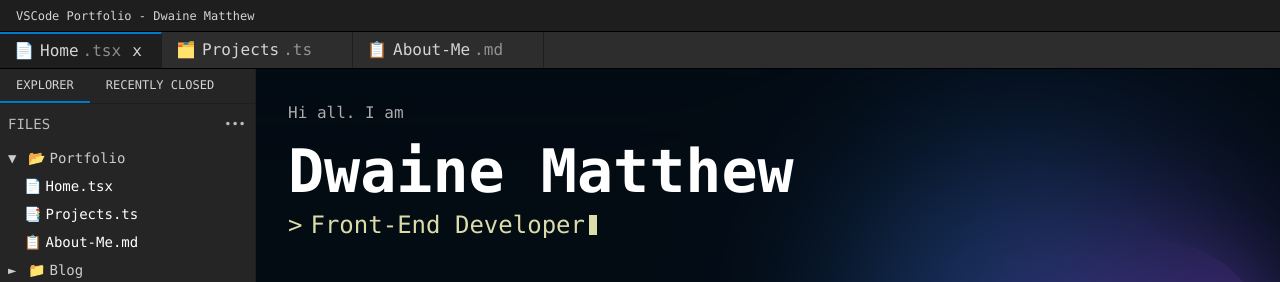
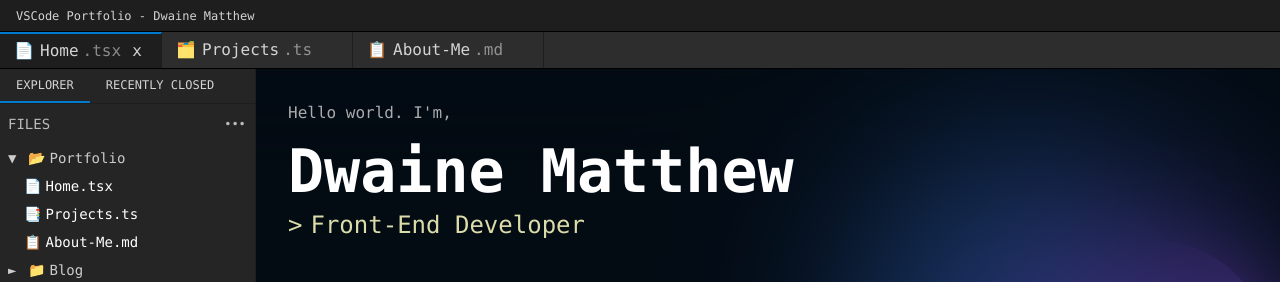
Before and after one commit to dwainejade/vsc-portfoio, a React (Vite) app: page / in a window 1280 px wide. Shown: the top 282 px of the page. Built offline with nearby package versions, Linux system fonts and the light colour scheme.

Commit message:
remove animations

```diff
--- a/src/components/content/HomeContent.tsx
+++ b/src/components/content/HomeContent.tsx
@@ -1,5 +1,5 @@
 // src/components/content/HomeContent.tsx
-import React, { useState, useEffect, ReactNode } from 'react';
+import React, { ReactNode } from 'react';
 import '../../styles/vscode-theme.css';
 
 // Syntax highlighting components
@@ -14,14 +14,6 @@ const Keyword: React.FC<SyntaxProps> = ({ children }) => (
 const Variable: React.FC<SyntaxProps> = ({ children }) => (
   <span className="syntax-variable">{children}</span>
 );
-
-// const Number: React.FC<SyntaxProps> = ({ children }) => (
-//   <span className="syntax-number">{children}</span>
-// );
-
-// const Comment: React.FC<SyntaxProps> = ({ children }) => (
-//   <span className="syntax-comment">{children}</span>
-// );
 
 interface LinkStringProps extends SyntaxProps {
   href: string;
@@ -48,73 +40,38 @@ const CodeBlock: React.FC<SyntaxProps> = ({ children }) => (
 
 // Main component
 const HomeContent: React.FC = () => {
-  const [typedText, setTypedText] = useState("");
-  const fullText = "Front-End Developer";
-  const [showCursor, setShowCursor] = useState(true);
-  const [codeVisible, setCodeVisible] = useState(false);
-
-  // Typing animation effect
-  useEffect(() => {
-    if (typedText.length < fullText.length) {
-      const timeout = setTimeout(() => {
-        setTypedText(fullText.slice(0, typedText.length + 1));
-      }, 50);
-      return () => clearTimeout(timeout);
-    } else {
-      // Start blinking cursor and show code after typing is complete
-      setCodeVisible(true);
-    }
-  }, [typedText]);
-
-  // Blinking cursor effect
-  useEffect(() => {
-    const interval = setInterval(() => {
-      setShowCursor(prev => !prev);
-    }, 500);
-    return () => clearInterval(interval);
-  }, []);
+  const typedText = "Front-End Developer";
+  const showCursor = false;
+  const codeVisible = true;
 
   return (
     <div className="flex h-full ">
       <div className="p-8 font-mono text-left max-w-3xl w-full">
         <div className="mb-6 vscode-text">
-          <p className="mb-4 opacity-80">Hi all. I am</p>
+          <p className="mb-4 opacity-80">Hello world. I'm,</p>
 
           <h1 className="text-5xl md:text-6xl font-bold mb-2 text-white">Dwaine Matthew</h1>
 
           <div className="flex items-center text-xl md:text-2xl mb-12">
             <span className="mr-2 syntax-function">&gt;</span>
             <span className="syntax-function">{typedText}</span>
-            <span
-              className={`w-2 h-5 syntax-function-bg ml-1 ${showCursor ? '' : 'opacity-0'}`}
-            ></span>
           </div>
 
-          <div className={`transition-opacity duration-1000 ${codeVisible ? 'opacity-100' : 'opacity-0'}`}>
+          <div className="opacity-100">
             <CodeBlock>
-              {/* <div className="fade-in-delay-1">
-                <Comment>// my number</Comment>
-                <CodeLine>
-                  <Keyword>const</Keyword> <Variable>telephoneNum</Variable> = <Number>555 123 4567</Number>;
-                </CodeLine>
-              </div> */}
-
-              <div className="fade-in-delay-1">
-                {/* <Comment>// my e-mail</Comment> */}
+              <div>
                 <CodeLine>
                   <Keyword>const</Keyword> <Variable>email</Variable> = <LinkString href="mailto:dwainem.gnd@gmail.com">"dwainem.gnd@gmail.com"</LinkString>;
                 </CodeLine>
               </div>
 
-              <div className="fade-in-delay-2">
-                {/* <Comment>// you can also see it on my Github page</Comment> */}
+              <div>
                 <CodeLine>
                   <Keyword>const</Keyword> <Variable>githubLink</Variable> = <LinkString href="https://github.com/dwainejade">"https://github.com/dwainejade"</LinkString>;
                 </CodeLine>
               </div>
 
-              <div className="fade-in-delay-3">
-                {/* <Comment>// you can check my Linkedin Page</Comment> */}
+              <div>
                 <CodeLine>
                   <Keyword>const</Keyword> <Variable>linkedinPage</Variable> = <LinkString href="https://www.linkedin.com/in/dwaine-matthew/">"https://www.linkedin.com/in/dwaine-matthew/"</LinkString>;
                 </CodeLine>
```
